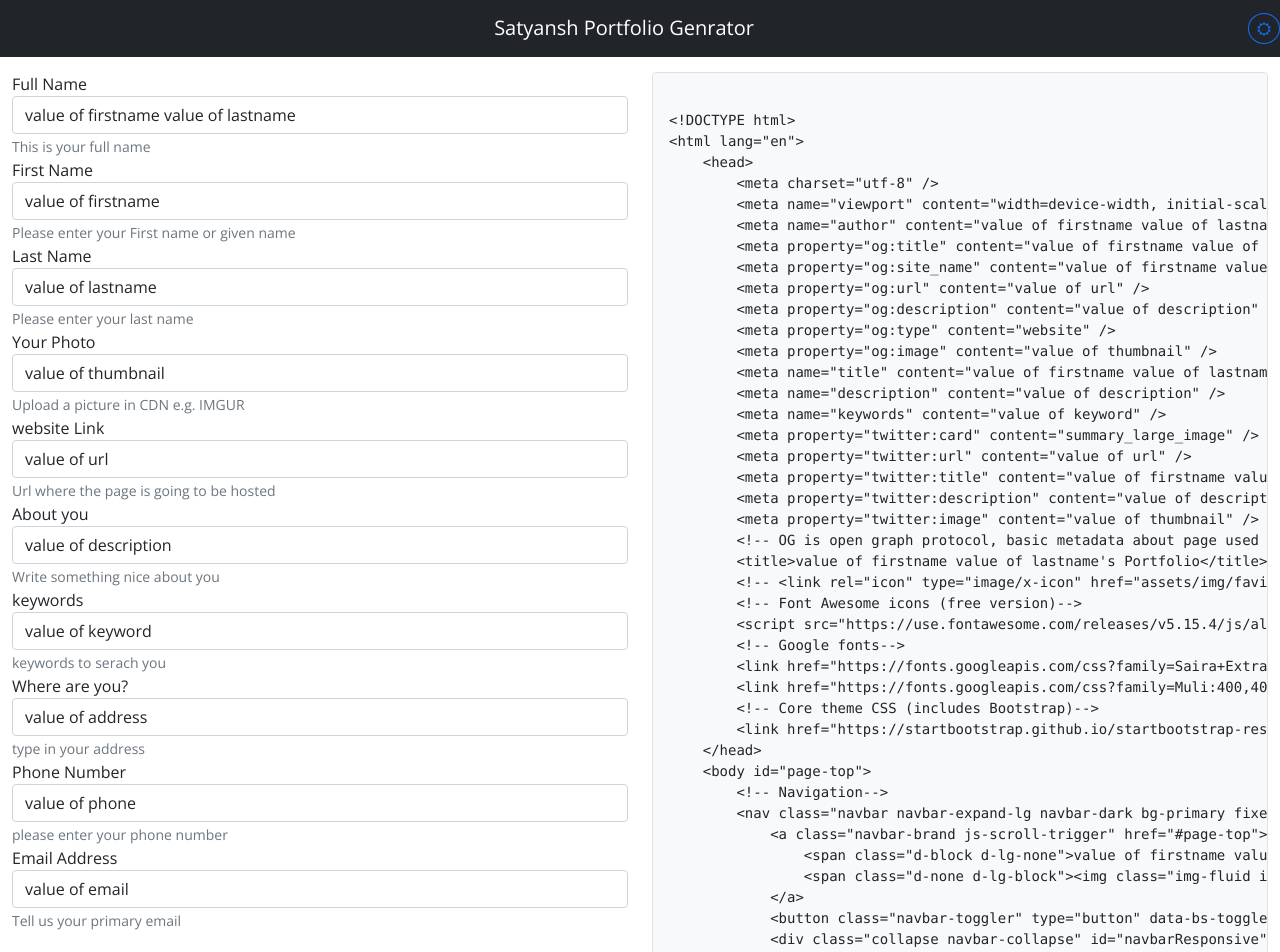
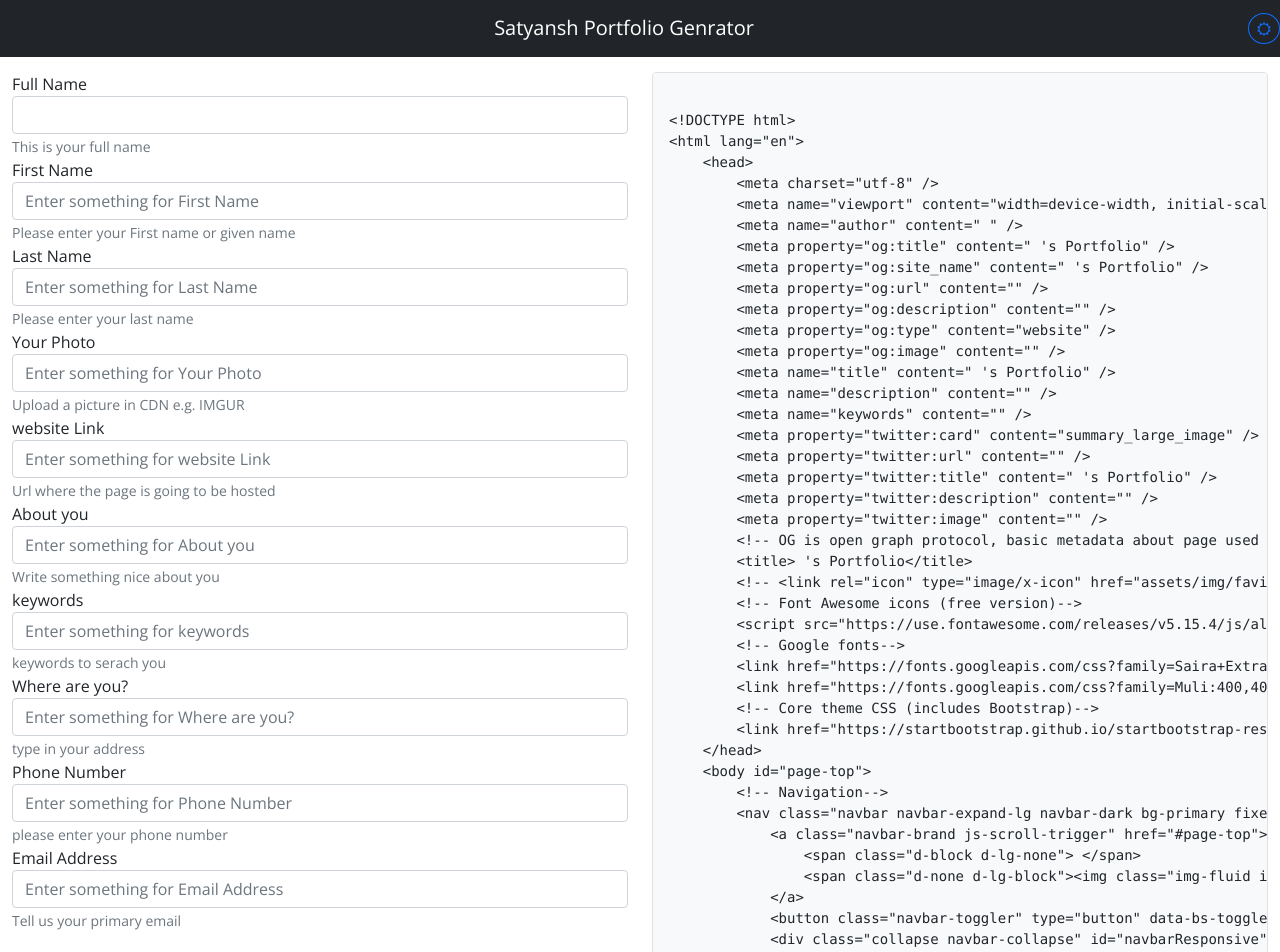
Before and after one commit to satyansh-sagar/react-bootcamp-dec2021, a React (Create React App) app: page / in a window 1280 px wide. Shown: the top 952 px of the page. Built offline with nearby package versions, Linux system fonts and the light colour scheme.

Commit message:
Added place holder

```diff
--- a/src/components/App.js
+++ b/src/components/App.js
@@ -7,15 +7,15 @@ class App extends Component {
   state = {
     Dark: true,
     FormData: {
-      Firstname: "value of firstname",
-      Lastname: "value of lastname",
-      Thumbnail: "value of thumbnail",
-      URL: "value of url",
-      Description: "value of description",
-      keywords: "value of keyword",
-      Address: "value of address",
-      Phone: "value of phone",
-      Email: "value of email"
+      Firstname: "",
+      Lastname: "",
+      Thumbnail: "",
+      URL: "",
+      Description: "",
+      keywords: "",
+      Address: "",
+      Phone: "",
+      Email: ""
     }
   };
 
--- a/src/components/Form.js
+++ b/src/components/Form.js
@@ -19,10 +19,11 @@ const Form = ({FormData, onChange}) => {
                 fd => <FormGroup
                 key={fd}
                 Label={Desc[fd][1]}
-                Type={Desc[fd][1]}
+                Type={Desc[fd][0]}
                 Id={fd}
                 Desc={Desc[fd][2]}
                 Value={FormData[fd]}
+                Placeholder= {`Enter something for ${Desc[fd][1]}`}
                 onChange={fd === "Fullname" ? () => {} : onChange}
                 ></FormGroup>
                 )}
```
